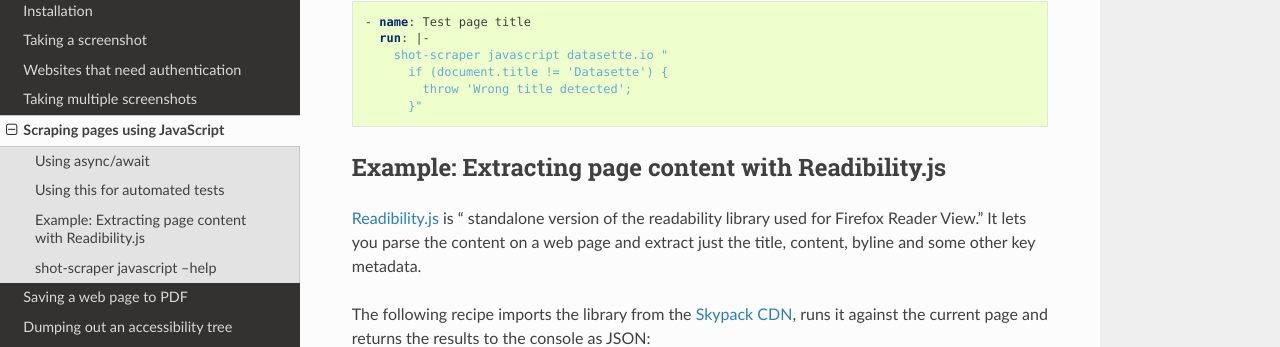
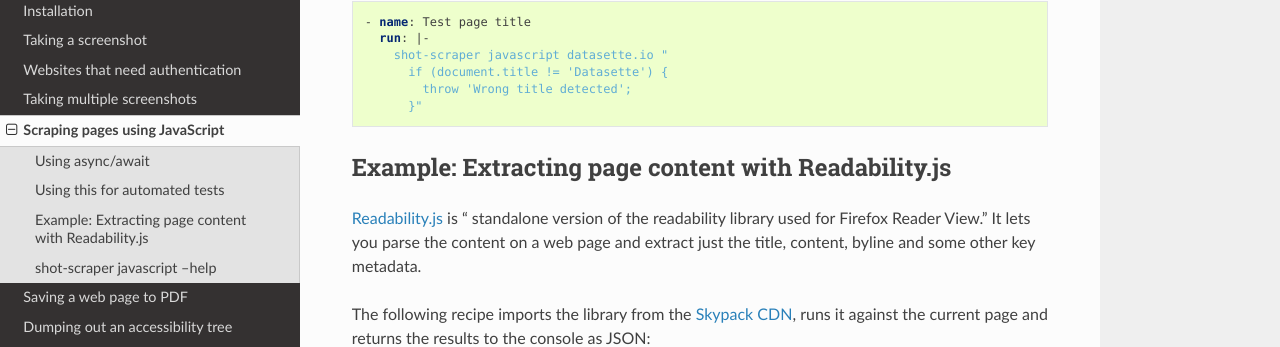
Before and after one commit to simonw/shot-scraper, a Sphinx documentation site: the page built from docs/javascript.md, in a window 1280 px wide and 900 px high, scrolled down 1771 px. Shown: the part 109-456 px from the top of the window. Built offline with Sphinx 7.4.7 and the Read the Docs theme 2.0.0, drawn with Linux system fonts in a browser that asks for light colours.

Commit message:
Fixed spelling of Readability, refs #74

````diff
--- a/docs/javascript.md
+++ b/docs/javascript.md
@@ -76,9 +76,9 @@ This example [uses GitHub Actions](https://docs.github.com/en/actions/quickstart
       }"
 ```
 
-## Example: Extracting page content with Readibility.js
+## Example: Extracting page content with Readability.js
 
-[Readibility.js](https://github.com/mozilla/readability) is " standalone version of the readability library used for Firefox Reader View." It lets you parse the content on a web page and extract just the title, content, byline and some other key metadata.
+[Readability.js](https://github.com/mozilla/readability) is " standalone version of the readability library used for Firefox Reader View." It lets you parse the content on a web page and extract just the title, content, byline and some other key metadata.
 
 The following recipe imports the library from the [Skypack CDN](https://www.skypack.dev/), runs it against the current page and returns the results to the console as JSON:
 
````
